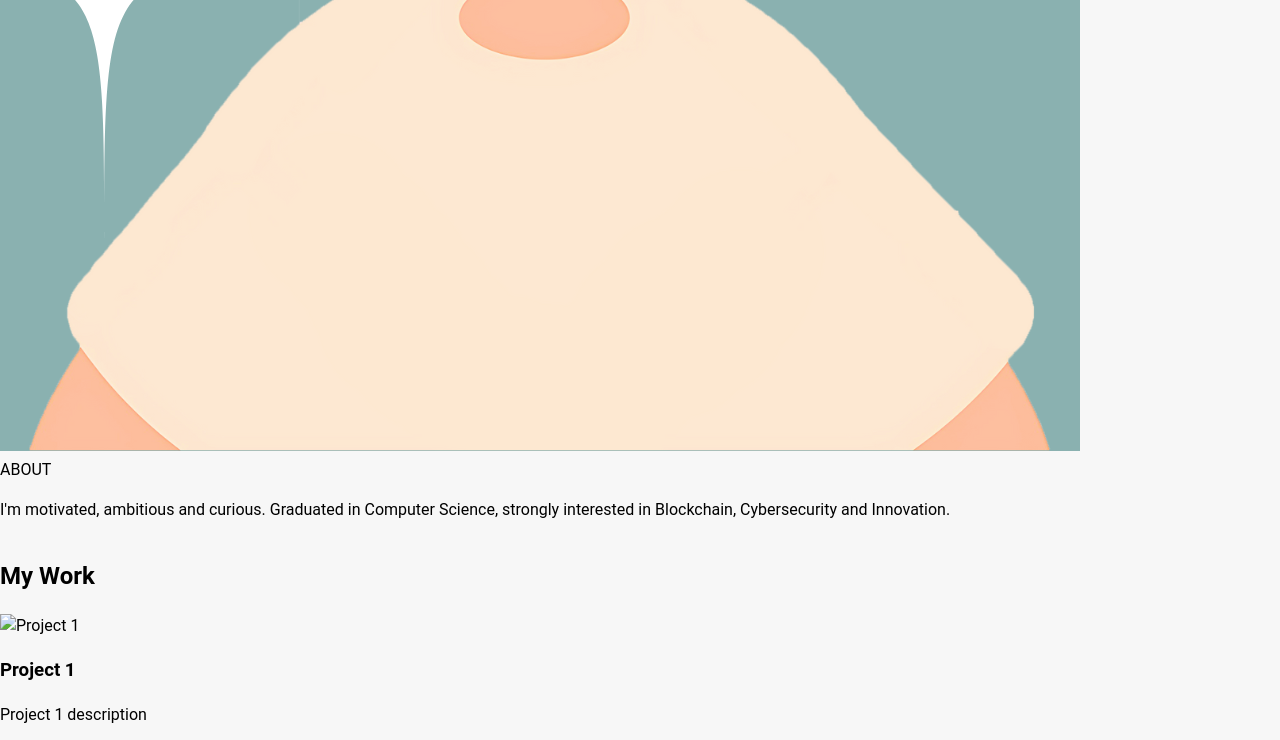
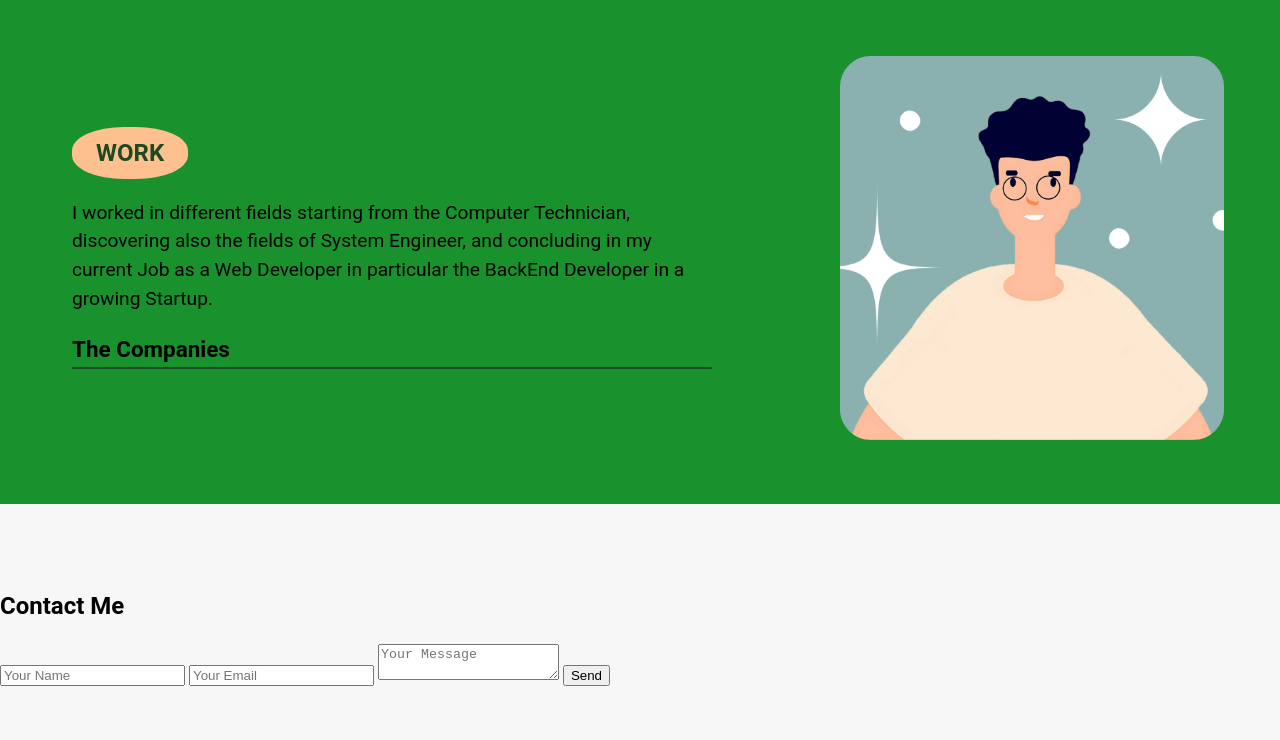
Before and after one commit to ABallarini/HTML-CSS, a plain HTML site: page index.html in a window 1280 px wide. Shown: the part 1110-1850 px from the top of the page. Drawn offline with Linux system fonts and the light colour scheme.

Commit message:
Fixed the links

```diff
--- a/assets/sass/stylesheet.scss
+++ b/assets/sass/stylesheet.scss
@@ -164,6 +164,11 @@ $color-black: #000000;
   font-size: 1rem;
 }
 
+// set the base padding for the sections
+%section-padding {
+  padding: 5% 0 5% 0;
+}
+
 // set the base for the form
 %form {
   width: 100%;
@@ -179,6 +184,11 @@ body {
   background: $color-light;
   margin: 0;
   padding: 0;
+}
+
+h3 {
+  @extend %no-margin;
+  @extend %no-padding;
 }
 
 footer {
@@ -259,29 +269,29 @@ a {
   display: none;
 }
 
+/* Sections */
+section {
+  @extend %section-padding;
+}
+
 /* Hero */
 .hero {
   color: $color-black;
   @extend %full-width;
   @extend %flex-center;
-  margin-top: 2%;
   text-align: center;
 }
 
 .hero h1 {
-  font-size: 3rem;
-  margin-bottom: 0;
-  padding-bottom: 0;
-  bottom: 0;
+  font-size: 4rem;
   @extend %no-margin;
   @extend %no-padding;
-  top: 2%;
 }
 
 .hero h2 {
   @extend %no-margin;
   @extend %no-padding;
-  font-size: 1.7rem;
+  font-size: 2rem;
   font-style: italic;
   font-weight: normal;
 }
@@ -301,15 +311,21 @@ a {
 
 /* Line */
 .line {
-  border-top: 1px solid $color-black;
+  border-top: 2px solid $color-primary;
   @extend %full-width;
 }
 
 /* Skills */
+#Skills {
+  @extend %full-width;
+  @extend %full-height;
+  @extend %no-margin;
+  @extend %no-padding;
+  background-color: $color-lighter;
+}
 .skills {
   @extend %full-width;
   @extend %flex-column;
-  margin-top: 2%;
 }
 // make the skill-container be scrollable horizontally
 // show only 5 elements at a time
@@ -359,6 +375,68 @@ a {
 /* About */
 #About {
   @extend %full-width;
-  @extend %flex-row;
-  margin-top: 2%;
+  @extend %full-height;
 }
+
+.about {
+  @extend %flex-around;
+  @extend %full-width;
+  @extend %full-height;
+}
+
+.about-image {
+  @extend %flex-center;
+  // make a round image
+  border-radius: 50%;
+  overflow: hidden;
+  width: 30%;
+  height: 30%;
+}
+
+.about-image img {
+  @extend %full-width;
+  @extend %full-height;
+}
+
+.content {
+  padding: 1rem;
+  width: 50%;
+  font-size: 1.2rem;
+}
+.content-title {
+  // make it in an rounded circle all around the text, like a button
+  border-radius: 45%;
+  background-color: $color-secondary;
+  padding: 0.5rem 1.5rem 0.5rem 1.5rem;
+  color: $color-primary;
+  // the width should be the same of the text
+  display: inline-block;
+  margin-bottom: 1rem;
+  font-size: 1.5rem;
+  font-weight: bold;
+  color: $color-primary;
+  margin: 0;
+}
+
+/* Work */
+#Work {
+  @extend %full-width;
+  background-color: $color-green;
+}
+.work {
+  @extend %flex-around;
+  @extend %full-width;
+}
+
+.work-image {
+  @extend %flex-center;
+  width: 30%;
+  height: 30%;
+  border-radius: 8%;
+  overflow: hidden;
+}
+
+.work-image img {
+  @extend %full-width;
+  @extend %full-height;
+}
--- a/index.html
+++ b/index.html
@@ -11,7 +11,10 @@
       rel="stylesheet"
     /> -->
     <!-- - Font Awesome -->
-    <link rel="stylesheet" href="https://cdnjs.cloudflare.com/ajax/libs/font-awesome/6.5.2/css/all.min.css">
+    <link
+      rel="stylesheet"
+      href="https://cdnjs.cloudflare.com/ajax/libs/font-awesome/6.5.2/css/all.min.css"
+    />
     <!--- Meta Tags -->
     <meta name="viewport" content="width=device-width, initial-scale=1.0" />
     <meta name="description" content="Andrea Ballarini - Software Developer" />
@@ -41,6 +44,7 @@
     />
     <meta name="twitter:image" content="images/og-image.jpg" />
   </head>
+
   <body>
     <header>
       <div class="nav-bar">
@@ -74,7 +78,7 @@
         </div>
       </div>
     </header>
-    <section>
+    <section id="Home">
       <div class="hero">
         <div class="hero-text">
           <h1>Andrea Ballarini</h1>
@@ -85,19 +89,20 @@
           <p class="follow-me-text">FOLLOW ME</p>
           <!-- Social Media Icons In, IG, Github-->
           <div class="social-icons">
-            <a href="linkedin.com/in/andrea-ballarini">
+            <a href="https://www.linkedin.com/in/andrea-ballarini" target="_blank">
               <i class="fab fa-linkedin"></i>
             </a>
-            <a href="github.com/ABallarini">
+            <a href="https://www.github.com/ABallarini" target="_blank">
               <i class="fab fa-github"></i>
             </a>
-            <a href="instagram.com/aballarini21">
+            <a href="https://www.instagram.com/aballarini21" target="_blank">
               <i class="fab fa-instagram"></i>
             </a>
+          </div>
         </div>
       </div>
     </section>
-    <section id:"Skills">
+    <section id="Skills">
       <div class="skills">
         <h2>Skills</h2>
         <div class="skills-container">
@@ -132,32 +137,32 @@
           <img src="assets/img/MyAvatar.png" alt="Andrea Ballarini" />
         </div>
         <div class="content">
-          <div class="content-title">ABOUT</div>
+          <p class="content-title">ABOUT</p>
           <p>
-            I'm motivated, ambitious and curious. Graduated in Computer Science, strongly interested in Blockchain, Cybersecurity and Innovation.
+            I'm motivated, ambitious and curious. Graduated in Computer Science,
+            strongly interested in Blockchain, Cybersecurity and Innovation.
           </p>
         </div>
       </div>
     </section>
     <section id="Work">
       <div class="work">
-        <h2>My Work</h2>
-        <div class="work-container">
-          <div class="work-item">
-            <img src="" alt="Project 1" />
-            <h3>Project 1</h3>
-            <p>Project 1 description</p>
+        <div class="content">
+          <p class="content-title">WORK</p>
+          <p>
+            I worked in different fields starting from the Computer Technician,
+            discovering also the fields of System Engineer, and concluding in my
+            current Job as a Web Developer in particular the BackEnd Developer
+            in a growing Startup.
+          </p>
+          <div class="companies">
+            <h3>The Companies</h3>
+            <div class="line"></div>
           </div>
-          <div class="work-item">
-            <img src="" alt="Project 2" />
-            <h3>Project 2</h3>
-            <p>Project 2 description</p>
-          </div>
-          <div class="work-item">
-            <img src="" alt="Project 3" />
-            <h3>Project 3</h3>
-            <p>Project 3 description</p>
-          </div>
+        </div>
+        <div class="work-image">
+          <!-- insert a fake image from the internet -->
+          <img src="assets/img/MyAvatar.png" alt="Work" />
         </div>
       </div>
     </section>
@@ -181,13 +186,13 @@
         <div class="footer-name">Andrea Ballarini</div>
         <div class="footer-divider"></div>
         <div class="footer-social">
-          <a href="linkedin.com/in/andrea-ballarini">
+          <a href="https://www.linkedin.com/in/andrea-ballarini" target="_blank">
             <i class="fab fa-linkedin"></i>
           </a>
-          <a href="github.com/ABallarini">
+          <a href="https://github.com/ABallarini" target="_blank">
             <i class="fab fa-github"></i>
           </a>
-          <a href="instagram.com/aballarini21">
+          <a href="https://www.instagram.com/aballarini21" target="_blank">
             <i class="fab fa-instagram"></i>
           </a>
         </div>
```
Also changed, not shown: CHANGELOG.md, assets/css/stylesheet.css, 1 other file.
